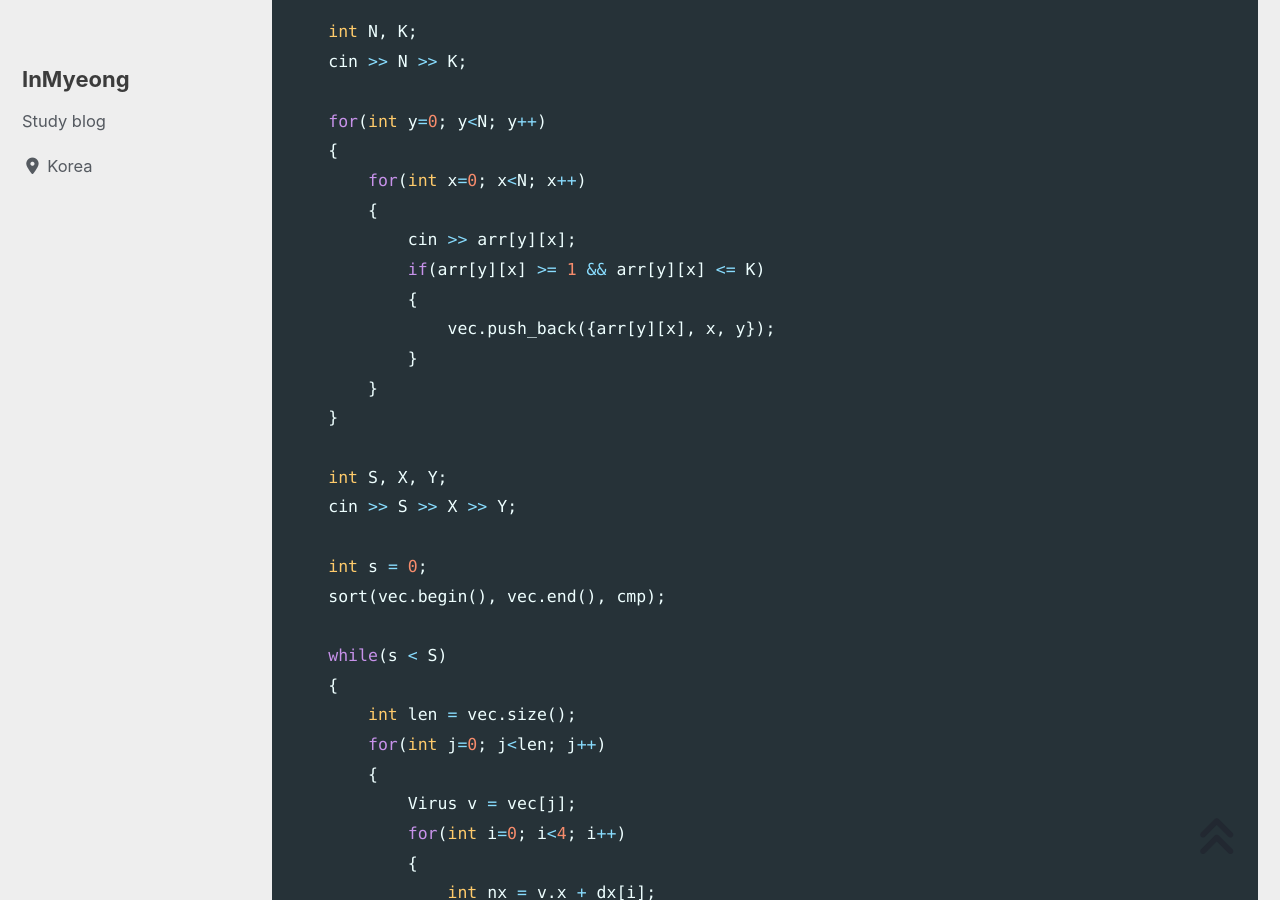
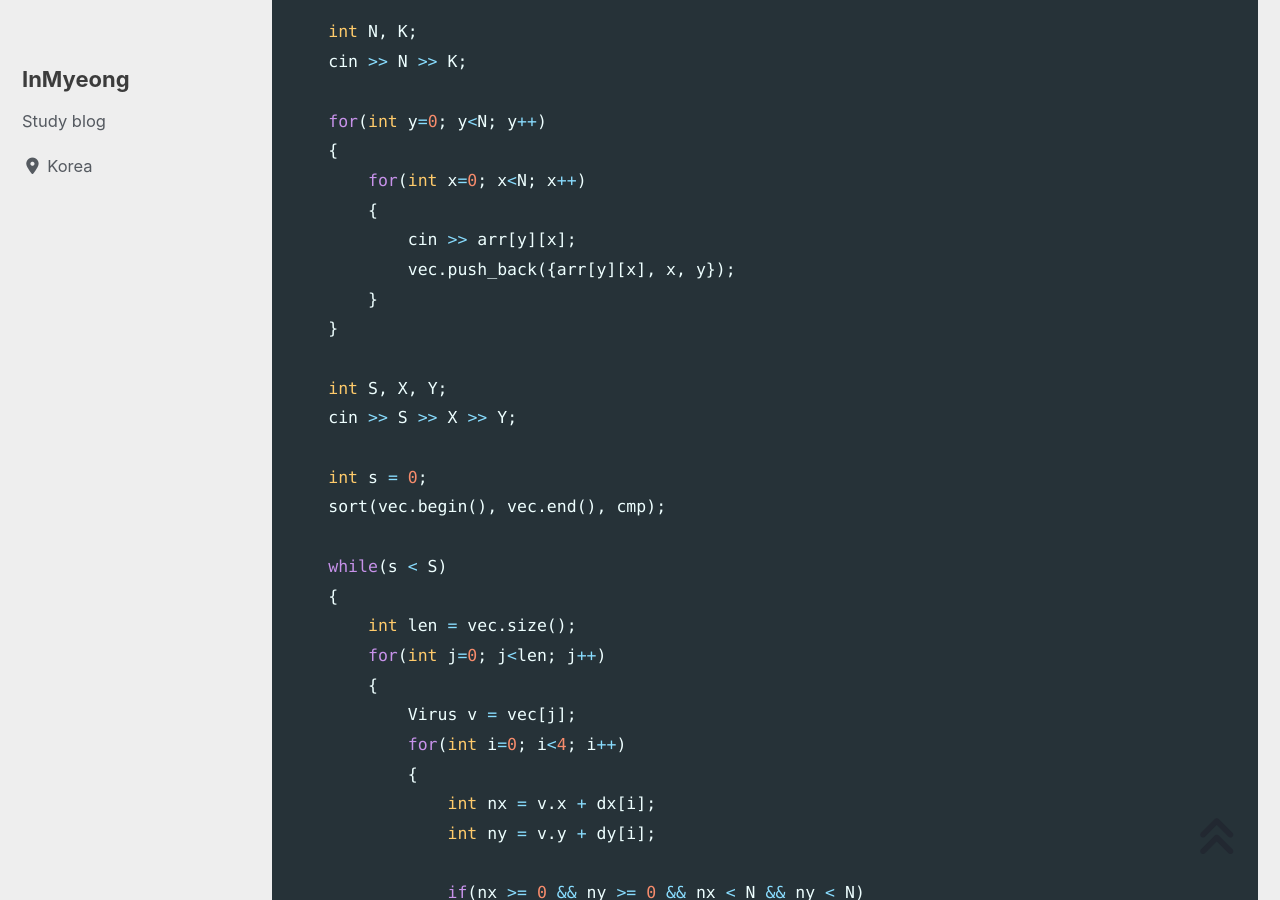
Before and after one commit to devMyeong/devMyeong.github.io, a Jekyll site: the page built from _posts/codingTest/2022-09-25-백준.md, in a window 1280 px wide and 900 px high, scrolled down 38860 px. Built offline with Jekyll 4.4.1, drawn with Linux system fonts in a browser that asks for light colours; cached includes are drawn as plain includes; nearby versions of some CDN libraries; some web fonts are replaced; comment, search, counter and statistics services are not loaded.

Commit message:
Chore : 백준 코드 수정

```diff
--- a/_posts/codingTest/2022-09-25-백준.md
+++ b/_posts/codingTest/2022-09-25-백준.md
@@ -1246,10 +1246,7 @@ int main()
         for(int x=0; x<N; x++)
         {
             cin >> arr[y][x];
-            if(arr[y][x] >= 1 && arr[y][x] <= K)
-            {
-                vec.push_back({arr[y][x], x, y});
-            }
+            vec.push_back({arr[y][x], x, y});
         }
     }
 
```
